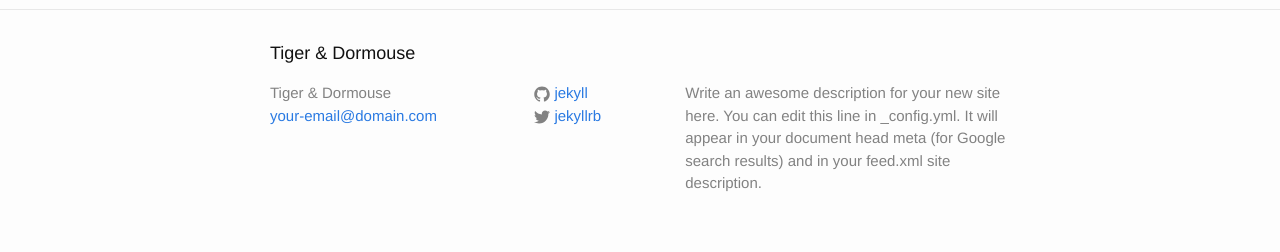
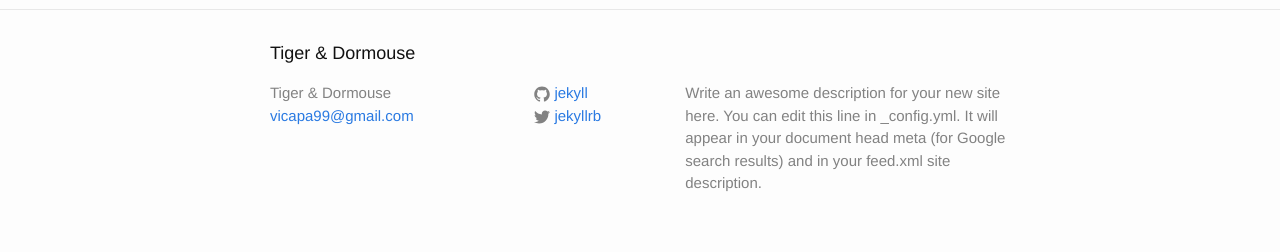
Before and after one commit to pvcarrera/pvcarrera.github.io, a Jekyll site: the page built from _posts/2014-11-29-welcome.markdown, in a window 1280 px wide. Shown: the part 773-1025 px from the top of the page. Built offline with Jekyll 4.4.1, drawn with Linux system fonts in a browser that asks for light colours.

Commit message:
Add author's email

```diff
--- a/_config.yml
+++ b/_config.yml
@@ -1,6 +1,6 @@
 # Site settings
 title: Tiger & Dormouse
-email: your-email@domain.com
+email: vicapa99@gmail.com
 description: > # this means to ignore newlines until "baseurl:"
   Write an awesome description for your new site here. You can edit this
   line in _config.yml. It will appear in your document head meta (for
```
